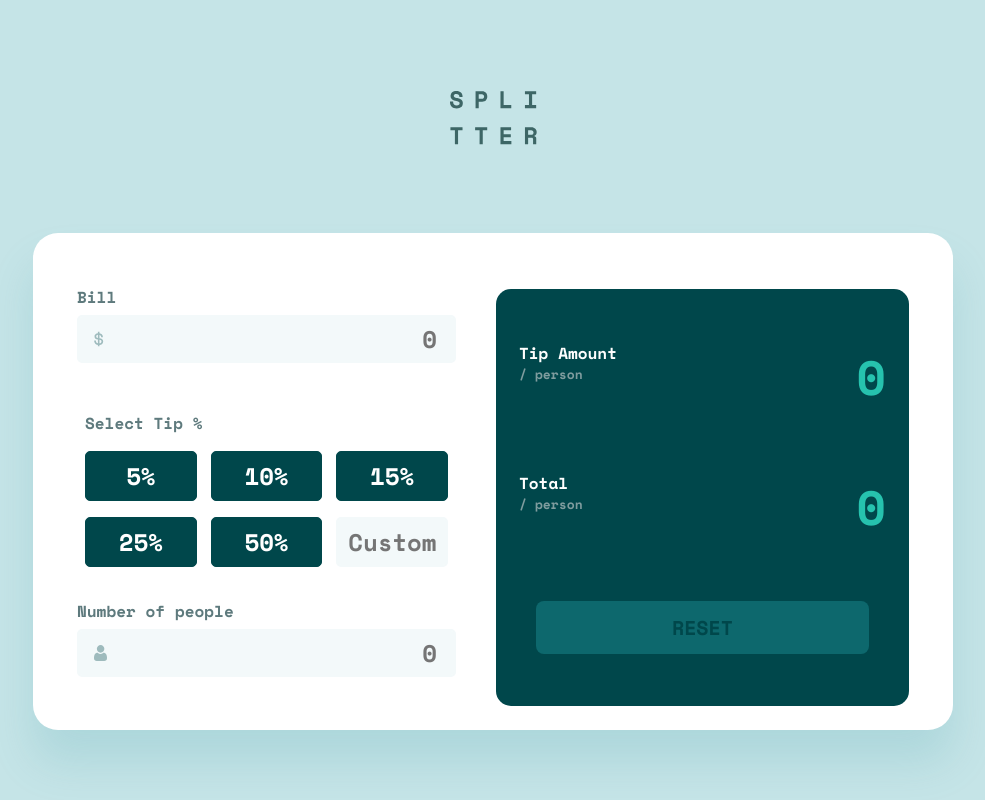
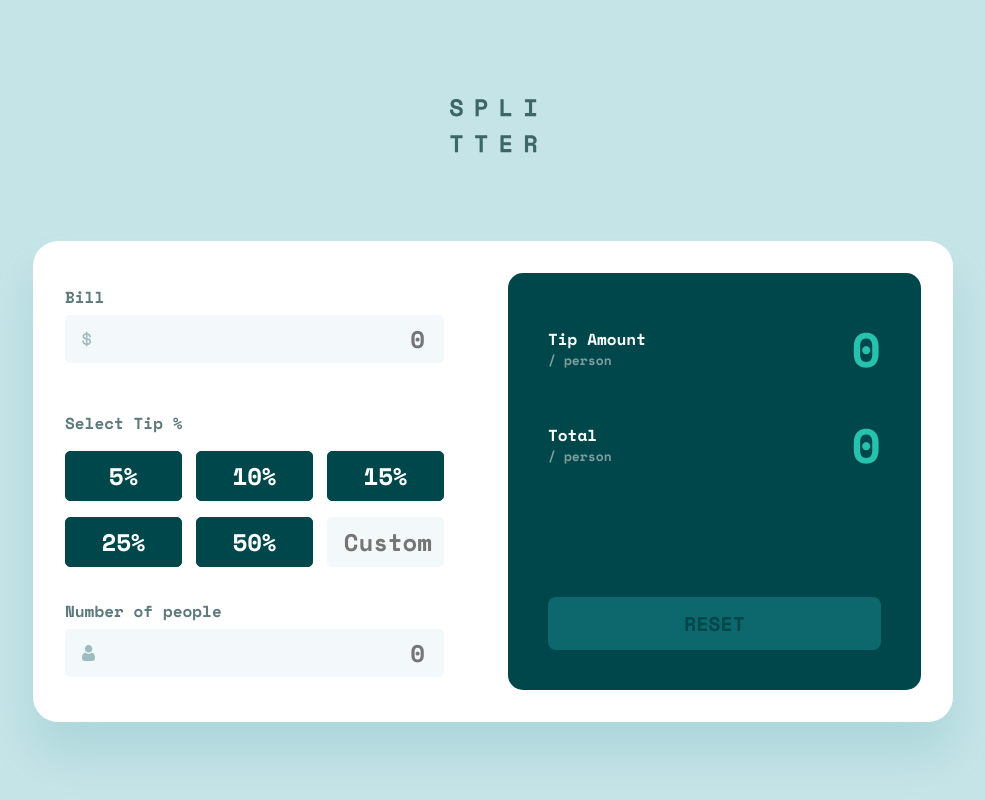
Before and after one commit to Nabillera/tip-calculator, a React (Vite) app: page / in a window 1280 px wide. Shown: the whole page, without its empty margins (147-1132 px from the left). Built offline with nearby package versions, Linux system fonts and the light colour scheme.

Commit message:
styling adjustments

```diff
--- a/src/App.css
+++ b/src/App.css
@@ -96,7 +96,9 @@ input:focus {
   column-gap: 17px;
   row-gap: 16px;
 }
-
+#tip-options-div{
+  margin: 32px 8px 32px 8px;
+}
 .tip-option {
   background-color: #00474b;
   color: #ffffff;
@@ -122,11 +124,16 @@ input:focus {
   height: 257px;
   display: flex;
   flex-direction: column;
-  justify-content: space-around;
+  justify-content: space-between;
   background-color: #00474b;
   border-radius: 15px;
   margin-top: 32px;
   padding: 23px;
+}
+#calculated-tip-inner{
+  display: flex;
+  flex-direction: column;
+  row-gap: 24px;
 }
 
 span {
@@ -137,6 +144,7 @@ span {
 .calculated-field {
   display: flex;
   justify-content: space-between;
+  align-items: center;
 }
 .calculated-label-div {
   display: flex;
@@ -186,9 +194,10 @@ span {
   }
   #calculator {
     flex-direction: row;
-    justify-content: space-around;
+    justify-content: space-between;
     width: 920px;
     max-width: none;
+    padding: 32px;
   }
 
   #calculator-inner {
@@ -199,6 +208,9 @@ span {
     grid-template-columns: repeat(3, 1fr);
     column-gap: 14px;
     row-gap: 16px;
+  }
+  #tip-options-div{
+    margin: 32px 0 32px 0;
   }
   .tip-option {
     padding: 6px;
@@ -211,6 +223,8 @@ span {
   #calculated-tip-div {
     width: 413px;
     height: 417px;
+    margin: 0;
+    padding: 40px;
   }
 
   .calculated-amount {
--- a/src/components/CalculatedTipBoard.jsx
+++ b/src/components/CalculatedTipBoard.jsx
@@ -21,8 +21,10 @@ export default function CalculatedTipBoard({ onReset, values }) {
 
   return (
     <div id="calculated-tip-div">
-      <CalculatedField value={tipPerPerson} label="Tip Amount" />
-      <CalculatedField value={totalPerPerson} label="Total" />
+      <div id="calculated-tip-inner">
+        <CalculatedField value={tipPerPerson} label="Tip Amount" />
+        <CalculatedField value={totalPerPerson} label="Total" />
+      </div>
       <button onClick={onReset} disabled={!isActive} id="reset-button">
         RESET
       </button>
--- a/src/components/TipOptions.jsx
+++ b/src/components/TipOptions.jsx
@@ -5,7 +5,7 @@ export default function TipOptions({ onChangeAmount, value }) {
   };
 
   return (
-    <div style={{ margin: "32px 8px 32px 8px" }}>
+    <div id="tip-options-div">
       <p>Select Tip %</p>
       <div id="grid-container">
         {setTips.map((amount, index) => (
```
